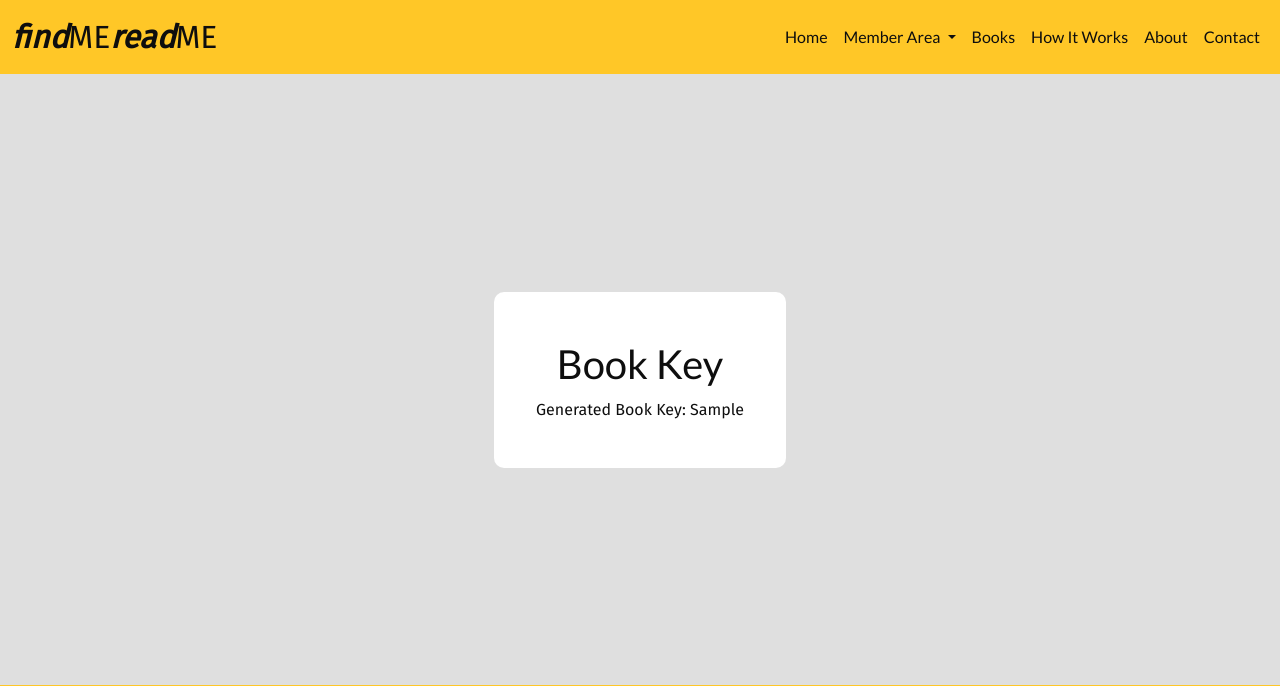
After one commit to brodsa/findMEreadME, a Django app: page /books/key/1/ in a window 1280 px wide. The commit adds this page. Shown: the top 686 px of the page. Run offline with Django 4.2, Linux system fonts and the light colour scheme; tables that the repository leaves empty hold one stand-in row (values such as "Sample post"); some libraries are stand-ins or nearby versions.

Commit message:
feat: create template and add url for book key page

```diff
--- a/books/templates/books/book_detail.html
+++ b/books/templates/books/book_detail.html
@@ -37,7 +37,6 @@
             </div>
         </div>
         {% endif %}
-        <p> Generated Book Key: {{ book.key }} {{ book.existing_keys }}</p>
         <div class="book-detail__description">
             <p>{{ book.description }}</p>
         </div>
--- /dev/null
+++ b/books/templates/books/book_key.html
@@ -0,0 +1,18 @@
+{% extends 'base.html' %}
+{% load static %}
+
+{% block title %}Book Key{% endblock %}
+
+{% block content %}
+
+<div class="book-detail">
+    <h1 class="text-center pt-5">Book Key</h1>
+    <p class="book-detail__user"> </p>
+
+    <div class="container">
+        <p> Generated Book Key: {{ book.key }}</p>
+
+
+    </div>
+</div>
+{% endblock %}
--- a/books/urls.py
+++ b/books/urls.py
@@ -5,7 +5,8 @@ from .views import (
     Books,
     BookDetail,
     DeleteBook,
-    EditBook
+    EditBook,
+    BookKey
 )
 
 
@@ -15,4 +16,5 @@ urlpatterns = [
     path('<slug:pk>/', BookDetail.as_view(), name='book_detail'),
     path('delete/<slug:pk>/', DeleteBook.as_view(), name='delete_book'),
     path('edit/<slug:pk>/', EditBook.as_view(), name='edit_book'),
+    path('key/<slug:pk>/', BookKey.as_view(), name='book_key'),
 ]
--- a/books/views.py
+++ b/books/views.py
@@ -29,6 +29,12 @@ class Books(ListView):
 class BookDetail(DetailView):
     """ Book Detail View to see book details """
     template_name = 'books/book_detail.html'
+    model = Book
+    context_object_name = 'book'
+
+class BookKey(DetailView):
+    """ Book Detail View to display Book Key """
+    template_name = 'books/book_key.html'
     model = Book
     context_object_name = 'book'
 
```
Also changed, not shown: books/templates/books/register_book_key.html (deleted, +0 -19 lines).
